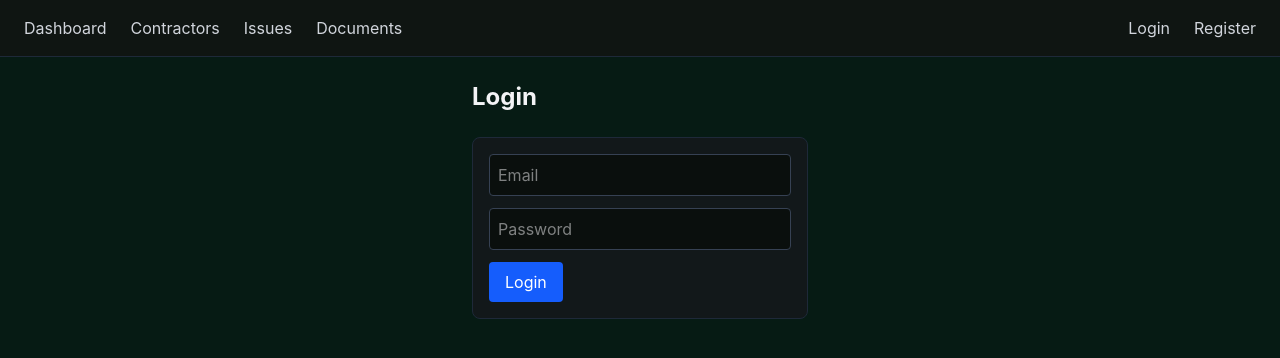
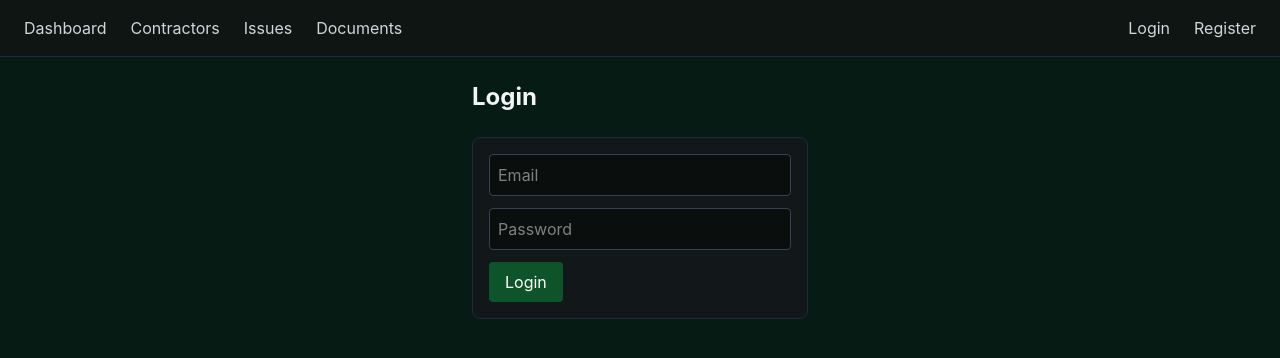
Before and after one commit to Gudagit/homebuild-operations-platform, a React app in the folder frontend/: page /login in a window 1280 px wide. Shown: the top 358 px of the page. Built offline with nearby package versions, Linux system fonts and the light colour scheme; no server answers; the HTML template or start-up script is replaced by a standard one.

Commit message:
Make all buttons consistently green

```diff
--- a/frontend/src/pages/Login.jsx
+++ b/frontend/src/pages/Login.jsx
@@ -39,7 +39,7 @@ function Login() {
           className="w-full bg-[#0a0f0d] border border-gray-700 rounded p-2 text-gray-100"
           required
         />
-        <button type="submit" className="bg-blue-600 hover:bg-blue-500 text-white px-4 py-2 rounded">
+        <button type="submit" className="bg-green-900 hover:bg-green-800 text-white px-4 py-2 rounded">
           Login
         </button>
         {error && <p className="text-red-400">{error}</p>}
--- a/frontend/src/pages/PropertyDetail.jsx
+++ b/frontend/src/pages/PropertyDetail.jsx
@@ -157,7 +157,7 @@ function PropertyDetail() {
       <option key={stage.id} value={stage.id}>{stage.name}</option>
     ))}
   </select>
-  <button type="submit" className="bg-blue-600 hover:bg-blue-500 text-white px-4 py-2 rounded">
+  <button type="submit" className="bg-green-900 hover:bg-green-800 text-white px-4 py-2 rounded">
     Add Task
   </button>
 </form>
```
